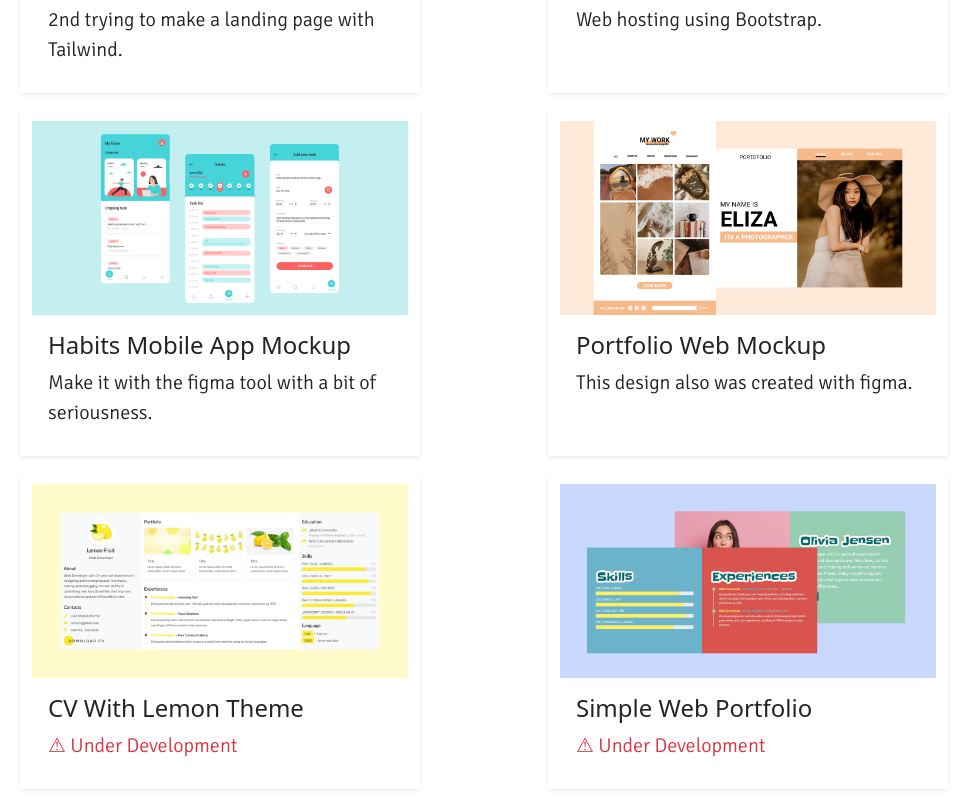
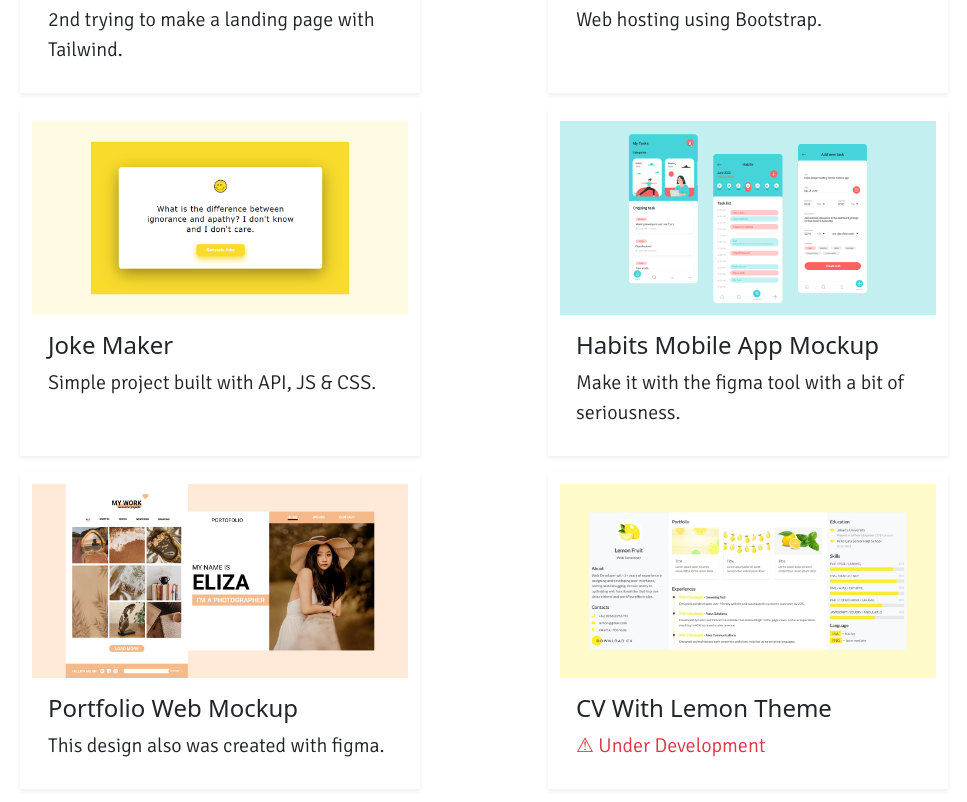
Before and after one commit to wecitra/wecitra.github.io, a plain HTML site: page projects.html in a window 1280 px wide. Shown: the part 1232-2034 px from the top of the page, without its empty margins (156-1123 px from the left). Drawn offline with Linux system fonts and the light colour scheme; a web font is replaced by a local one.

Commit message:
added joke maker

```diff
--- a/projects.html
+++ b/projects.html
@@ -89,6 +89,15 @@
                 </div>
             </div>
             <div class="card item mb-3 shadow-sm" style="width: 400px;">
+                <img src="assets/img/portfolios/portfolio_11.png" class="card-img-top" width="100%" alt="Hostingin">
+                <div class="card-body">
+                    <a href="https://wecitra.github.io/joke-maker/" target="_BLANK" class="text-decoration-none text-dark">
+                        <h5 class="card-title fs-4">Joke Maker</h5>
+                    </a>
+                    <p class="card-text fs-5">Simple project built with API, JS & CSS.</p>
+                </div>
+            </div>
+            <div class="card item mb-3 shadow-sm" style="width: 400px;">
                 <img src="assets/img/portfolios/portfolio_8.png" class="card-img-top" width="100%" alt="Visual Identity">
                 <div class="card-body">
                     <a href="https://www.figma.com/proto/U1KNM4ydys0DZwl6UJ5NOy/HabitsAppMockup?scaling=scale-down" target="_BLANK" class="text-decoration-none text-dark">
```
Also changed, not shown: assets/img/portfolios/portfolio_11.png (added).
